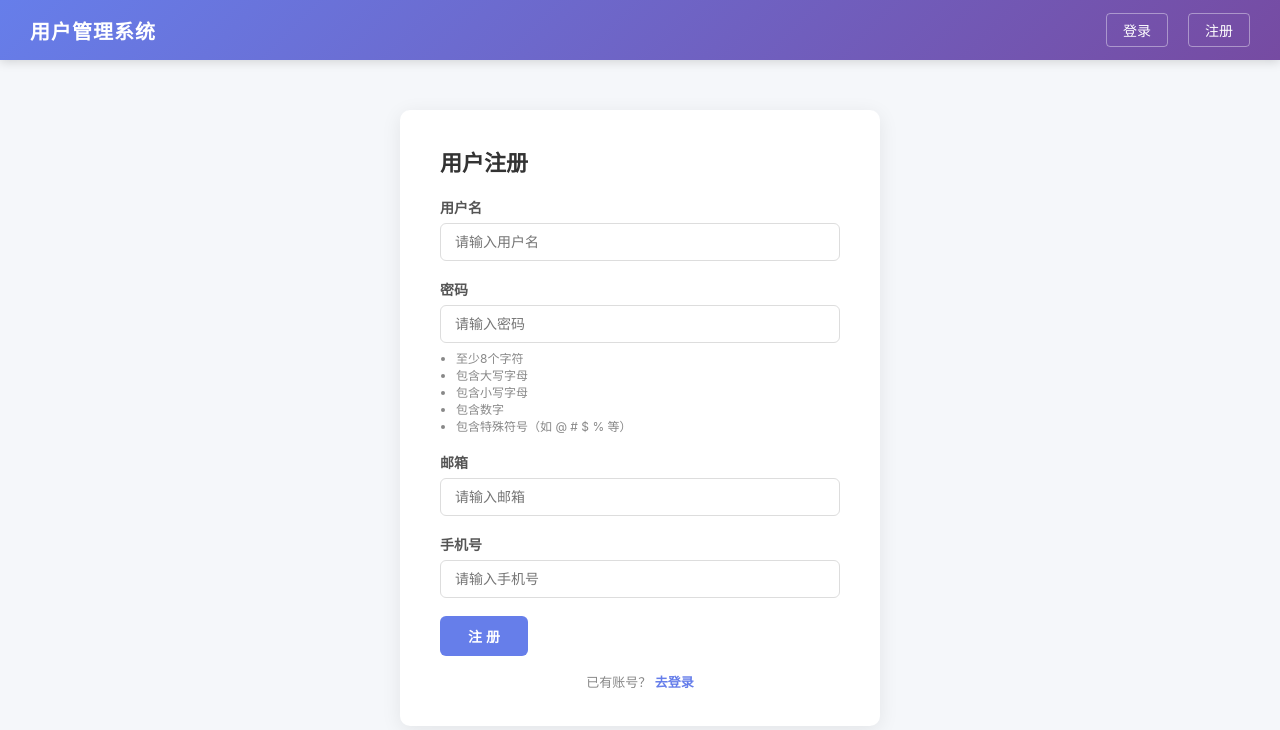
After one commit to Y-a777/-, a Flask app: page /register in a window 1280 px wide. The commit adds this page. Shown: the top 730 px of the page. Run offline with Flask 3, Linux system fonts and the light colour scheme.

Commit message:
安全修复：密码哈希 + SQLite + 密码复杂度 + 删除凭据泄露
修复以下漏洞：
- VUL-001: 密码强度不足 (新增复杂度校验)
- VUL-002: HTML注释泄露默认凭据 (删除调试注释)
- VUL-003: 明文密码传输与存储 (改用 werkzeug.security 哈希)
- VUL-004: 字典硬编码 + 缺乏后端校验 (改用 SQLite 数据库)

新增功能：
- /register 注册页面，含密码复杂度前端提示
- 安全漏洞分析与修复报告 (Word 文档)

Co-Authored-By: Claude <noreply@anthropic.com>

```diff
--- /dev/null
+++ b/flask-user-mgmt/app.py
@@ -0,0 +1,166 @@
+from flask import Flask, render_template, request, redirect, session
+from werkzeug.security import generate_password_hash, check_password_hash
+import sqlite3
+import re
+import os
+
+app = Flask(__name__)
+app.secret_key = "dev-key-2025-secure"
+
+DATABASE = 'users.db'
+
+
+def get_db():
+    """获取数据库连接"""
+    conn = sqlite3.connect(DATABASE)
+    conn.row_factory = sqlite3.Row
+    return conn
+
+
+def init_db():
+    """初始化数据库，创建用户表并插入默认用户（密码已哈希）"""
+    conn = get_db()
+    conn.execute('''CREATE TABLE IF NOT EXISTS users (
+        id INTEGER PRIMARY KEY AUTOINCREMENT,
+        username TEXT UNIQUE NOT NULL,
+        password_hash TEXT NOT NULL,
+        role TEXT DEFAULT 'user',
+        email TEXT,
+        phone TEXT,
+        balance REAL DEFAULT 0
+    )''')
+
+    cur = conn.execute("SELECT COUNT(*) FROM users")
+    if cur.fetchone()[0] == 0:
+        default_users = [
+            ('admin', generate_password_hash('Admin@12345'), 'admin',
+             'admin@example.com', '13800138000', 99999),
+            ('alice', generate_password_hash('Alice@2025'), 'user',
+             'alice@example.com', '13900139001', 100),
+        ]
+        conn.executemany(
+            "INSERT INTO users (username, password_hash, role, email, phone, balance) "
+            "VALUES (?, ?, ?, ?, ?, ?)", default_users
+        )
+        conn.commit()
+    conn.close()
+
+
+def validate_password_complexity(password):
+    """
+    密码复杂度校验：
+    - 至少8个字符
+    - 包含大写字母
+    - 包含小写字母
+    - 包含数字
+    - 包含特殊符号
+    """
+    if len(password) < 8:
+        return "密码长度不能少于8位"
+    if not re.search(r'[A-Z]', password):
+        return "密码必须包含大写字母"
+    if not re.search(r'[a-z]', password):
+        return "密码必须包含小写字母"
+    if not re.search(r'[0-9]', password):
+        return "密码必须包含数字"
+    if not re.search(r'[!@#$%^&*(),.?":{}|<>_\-+=\[\]\\\\/]', password):
+        return "密码必须包含至少一个特殊符号"
+    return None
+
+
+# ===== 路由 =====
+
+@app.route("/")
+def index():
+    username = session.get("username")
+    user_info = None
+    if username:
+        conn = get_db()
+        row = conn.execute(
+            "SELECT username, role, email, phone, balance FROM users WHERE username = ?",
+            (username,)
+        ).fetchone()
+        conn.close()
+        if row:
+            user_info = dict(row)
+    return render_template("index.html", user=user_info)
+
+
+@app.route("/login", methods=["GET", "POST"])
+def login():
+    if request.method == "POST":
+        username = request.form.get("username", "").strip()
+        password = request.form.get("password", "")
+
+        conn = get_db()
+        row = conn.execute(
+            "SELECT * FROM users WHERE username = ?", (username,)
+        ).fetchone()
+        conn.close()
+
+        if row and check_password_hash(row["password_hash"], password):
+            session["username"] = username
+            user_info = {
+                "username": row["username"],
+                "role": row["role"],
+                "email": row["email"],
+                "phone": row["phone"],
+                "balance": row["balance"],
+            }
+            return render_template("index.html", user=user_info)
+
+        return render_template("login.html", error="用户名或密码错误")
+
+    return render_template("login.html")
+
+
+@app.route("/register", methods=["GET", "POST"])
+def register():
+    if request.method == "POST":
+        username = request.form.get("username", "").strip()
+        password = request.form.get("password", "")
+        email = request.form.get("email", "").strip()
+        phone = request.form.get("phone", "").strip()
+
+        # 密码复杂度校验
+        pw_error = validate_password_complexity(password)
+        if pw_error:
+            return render_template("register.html", error=pw_error,
+                                   username=username, email=email, phone=phone)
+
+        # 检查用户名是否已存在
+        conn = get_db()
+        existing = conn.execute(
+            "SELECT id FROM users WHERE username = ?", (username,)
+        ).fetchone()
+        if existing:
+            conn.close()
+            return render_template("register.html",
+                                   error="用户名已存在，请换一个",
+                                   username=username, email=email, phone=phone)
+
+        # 插入新用户
+        password_hash = generate_password_hash(password)
+        conn.execute(
+            "INSERT INTO users (username, password_hash, role, email, phone, balance) "
+            "VALUES (?, ?, 'user', ?, ?, 0)",
+            (username, password_hash, email, phone)
+        )
+        conn.commit()
+        conn.close()
+
+        session["username"] = username
+        return redirect("/")
+
+    return render_template("register.html")
+
+
+@app.route("/logout")
+def logout():
+    session.clear()
+    return redirect("/")
+
+
+if __name__ == "__main__":
+    init_db()
+    app.run(debug=True, host="0.0.0.0", port=5000)
--- a/templates/base.html
+++ b/flask-user-mgmt/templates/base.html
@@ -15,6 +15,7 @@
             <a href="/logout" class="nav-link">退出</a>
             {% else %}
             <a href="/login" class="nav-link">登录</a>
+            <a href="/register" class="nav-link">注册</a>
             {% endif %}
         </div>
     </nav>
--- a/templates/index.html
+++ b/flask-user-mgmt/templates/index.html
@@ -7,7 +7,6 @@
     <div class="user-info">
         <ul class="info-list">
             <li><span class="info-label">用户名：</span>{{ user.username }}</li>
-            <li><span class="info-label">密码：</span>{{ user.password }}</li>
             <li><span class="info-label">邮箱：</span>{{ user.email }}</li>
             <li><span class="info-label">手机：</span>{{ user.phone }}</li>
             <li><span class="info-label">角色：</span>{{ user.role }}</li>
--- a/templates/login.html
+++ b/flask-user-mgmt/templates/login.html
@@ -1,4 +1,3 @@
-<!-- 调试信息 - 默认管理员账号 用户名: admin 密码: admin123 -->
 {% extends "base.html" %}
 
 {% block content %}
@@ -20,5 +19,9 @@
         </div>
         <button type="submit" class="btn btn-primary">登 录</button>
     </form>
+    <p style="margin-top: 16px; text-align: center; font-size: 13px; color: #888;">
+        还没有账号？
+        <a href="/register" style="color: #667eea; font-weight: 600;">立即注册</a>
+    </p>
 </div>
 {% endblock %}
--- /dev/null
+++ b/flask-user-mgmt/templates/register.html
@@ -0,0 +1,45 @@
+{% extends "base.html" %}
+
+{% block content %}
+<div class="card" style="max-width: 480px; margin: 0 auto;">
+    <h2>用户注册</h2>
+
+    {% if error %}
+    <div class="error-message">{{ error }}</div>
+    {% endif %}
+
+    <form method="POST" action="/register" class="login-form">
+        <div class="form-group">
+            <label for="username">用户名</label>
+            <input type="text" id="username" name="username"
+                   value="{{ username or '' }}" placeholder="请输入用户名" required>
+        </div>
+        <div class="form-group">
+            <label for="password">密码</label>
+            <input type="password" id="password" name="password" placeholder="请输入密码" required>
+            <ul style="font-size: 12px; color: #888; margin-top: 6px; padding-left: 16px; list-style: disc;">
+                <li>至少8个字符</li>
+                <li>包含大写字母</li>
+                <li>包含小写字母</li>
+                <li>包含数字</li>
+                <li>包含特殊符号（如 @ # $ % 等）</li>
+            </ul>
+        </div>
+        <div class="form-group">
+            <label for="email">邮箱</label>
+            <input type="email" id="email" name="email"
+                   value="{{ email or '' }}" placeholder="请输入邮箱">
+        </div>
+        <div class="form-group">
+            <label for="phone">手机号</label>
+            <input type="text" id="phone" name="phone"
+                   value="{{ phone or '' }}" placeholder="请输入手机号">
+        </div>
+        <button type="submit" class="btn btn-primary">注 册</button>
+    </form>
+    <p style="margin-top: 16px; text-align: center; font-size: 13px; color: #888;">
+        已有账号？
+        <a href="/login" style="color: #667eea; font-weight: 600;">去登录</a>
+    </p>
+</div>
+{% endblock %}
```
Also changed, not shown: app.py (deleted, +0 -57 lines), flask-user-mgmt/static/css/style.css (renamed from static/css/style.css), 3 other files.
